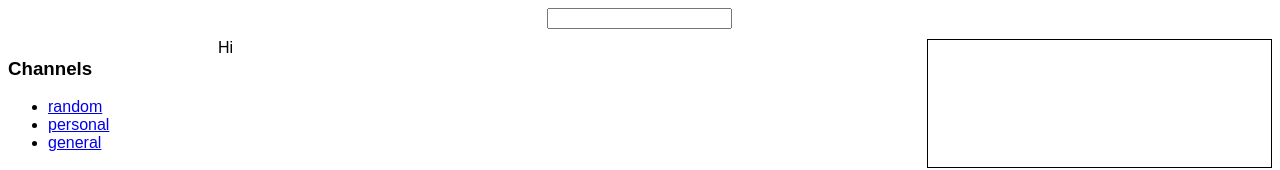
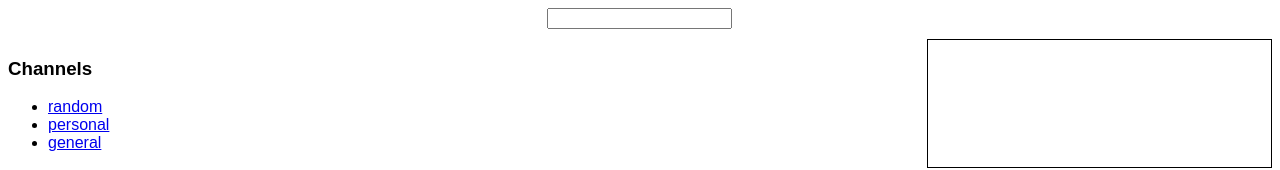
Before and after one commit to bcneng/bcneng-slack-exporter-typescript, a Nuxt app: page /channel/1 in a window 1280 px wide. Shown: the top 170 px of the page. Built offline with nearby package versions, Linux system fonts and the light colour scheme; a web font is replaced by a local one.

Commit message:
Added payload

```diff
--- a/pages/channel/_slug.vue
+++ b/pages/channel/_slug.vue
@@ -1,13 +1,18 @@
 <template>
   <div>
-    Hi
+    {{ files }}
   </div>
 </template>
 
 <script lang="ts">
 import Vue from 'vue'
 export default Vue.extend({
-
+  asyncData({ params, error, payload })
+  {
+    return {
+      files: payload
+    }
+  }
 })
 
 </script>
```
